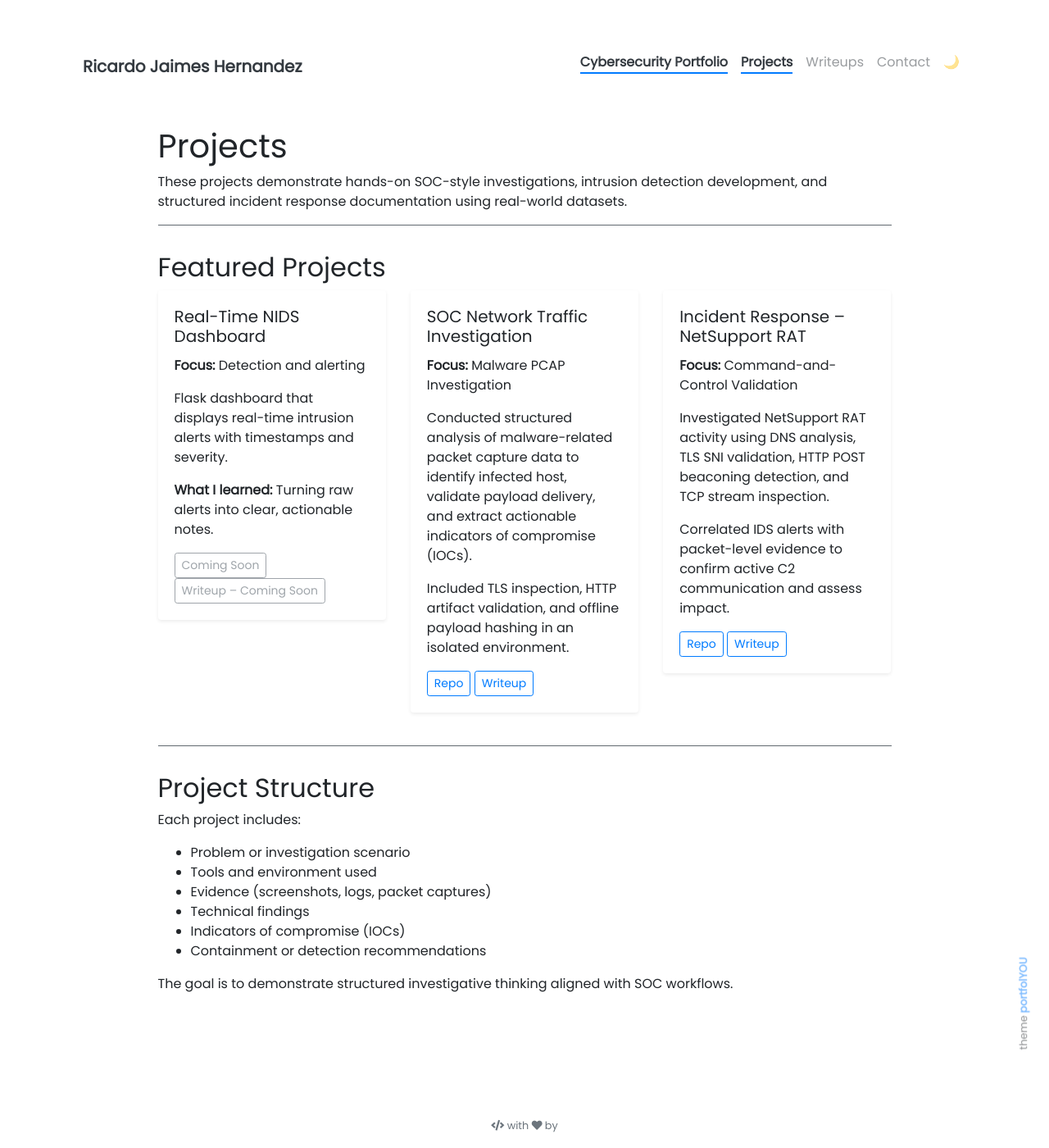
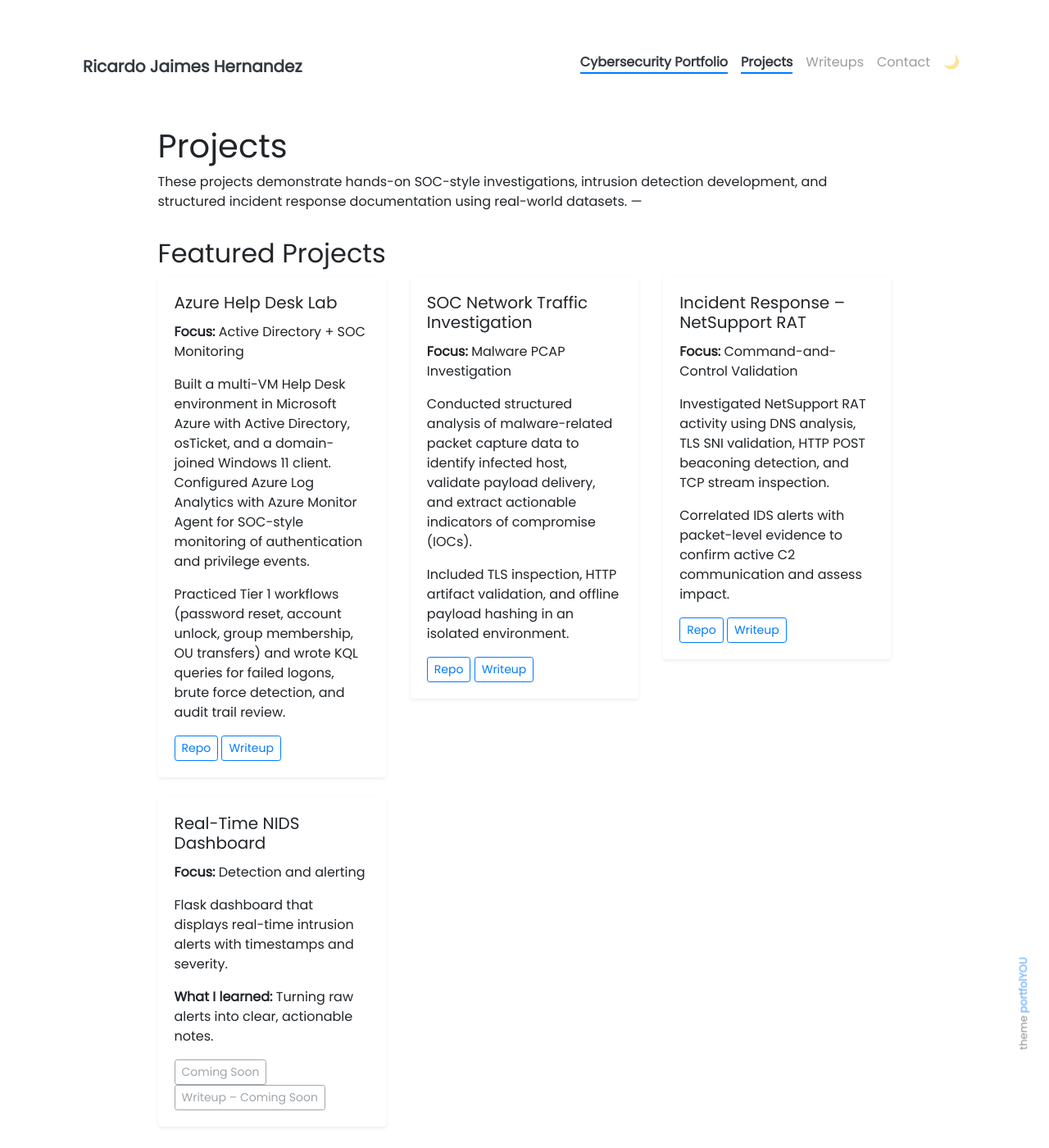
Before and after one commit to RickJaimesDez/RickJaimesDez.github.io, a Jekyll site: the page built from projects.md, in a window 1280 px wide and 1400 px high. Shown: the whole window at 82% size. Built offline with Jekyll 4.4.1, drawn with Linux system fonts in a browser that asks for light colours; some of the changed text lies outside the part shown.

Commit message:
Add Azure Help Desk Lab to projects list

```diff
--- a/projects.md
+++ b/projects.md
@@ -4,30 +4,27 @@ title: Projects
 permalink: /projects/
 weight: 10
 ---
-
 # Projects
-
 These projects demonstrate hands-on SOC-style investigations, intrusion detection development, and structured incident response documentation using real-world datasets.
-
 ---
-
 ## Featured Projects
-
 <div class="row">
-
   <div class="col-md-4">
     <div class="card border-0 shadow-sm mb-4">
       <div class="card-body">
-        <h5 class="card-title">Real-Time NIDS Dashboard</h5>
-        <p class="card-text"><b>Focus:</b> Detection and alerting</p>
-        <p class="card-text">Flask dashboard that displays real-time intrusion alerts with timestamps and severity.</p>
-        <p class="card-text"><b>What I learned:</b> Turning raw alerts into clear, actionable notes.</p>
-        <span class="btn btn-outline-secondary btn-sm disabled">Coming Soon</span>
-        <span class="btn btn-outline-secondary btn-sm disabled">Writeup – Coming Soon</span>
+        <h5 class="card-title">Azure Help Desk Lab</h5>
+        <p class="card-text"><b>Focus:</b> Active Directory + SOC Monitoring</p>
+        <p class="card-text">
+          Built a multi-VM Help Desk environment in Microsoft Azure with Active Directory, osTicket, and a domain-joined Windows 11 client. Configured Azure Log Analytics with Azure Monitor Agent for SOC-style monitoring of authentication and privilege events.
+        </p>
+        <p class="card-text">
+          Practiced Tier 1 workflows (password reset, account unlock, group membership, OU transfers) and wrote KQL queries for failed logons, brute force detection, and audit trail review.
+        </p>
+        <a class="btn btn-outline-primary btn-sm" href="https://github.com/RickJaimesDez/azure-helpdesk-lab">Repo</a>
+        <a class="btn btn-outline-primary btn-sm" href="/writeups/azure-helpdesk-lab/">Writeup</a>
       </div>
     </div>
   </div>
-
   <div class="col-md-4">
     <div class="card border-0 shadow-sm mb-4">
       <div class="card-body">
@@ -44,7 +41,6 @@ These projects demonstrate hands-on SOC-style investigations, intrusion detectio
       </div>
     </div>
   </div>
-
   <div class="col-md-4">
     <div class="card border-0 shadow-sm mb-4">
       <div class="card-body">
@@ -61,20 +57,26 @@ These projects demonstrate hands-on SOC-style investigations, intrusion detectio
       </div>
     </div>
   </div>
-
+  <div class="col-md-4">
+    <div class="card border-0 shadow-sm mb-4">
+      <div class="card-body">
+        <h5 class="card-title">Real-Time NIDS Dashboard</h5>
+        <p class="card-text"><b>Focus:</b> Detection and alerting</p>
+        <p class="card-text">Flask dashboard that displays real-time intrusion alerts with timestamps and severity.</p>
+        <p class="card-text"><b>What I learned:</b> Turning raw alerts into clear, actionable notes.</p>
+        <span class="btn btn-outline-secondary btn-sm disabled">Coming Soon</span>
+        <span class="btn btn-outline-secondary btn-sm disabled">Writeup – Coming Soon</span>
+      </div>
+    </div>
+  </div>
 </div>
-
 ---
-
 ## Project Structure
-
 Each project includes:
-
 - Problem or investigation scenario
 - Tools and environment used
 - Evidence (screenshots, logs, packet captures)
 - Technical findings
 - Indicators of compromise (IOCs)
 - Containment or detection recommendations
-
 The goal is to demonstrate structured investigative thinking aligned with SOC workflows.
```
